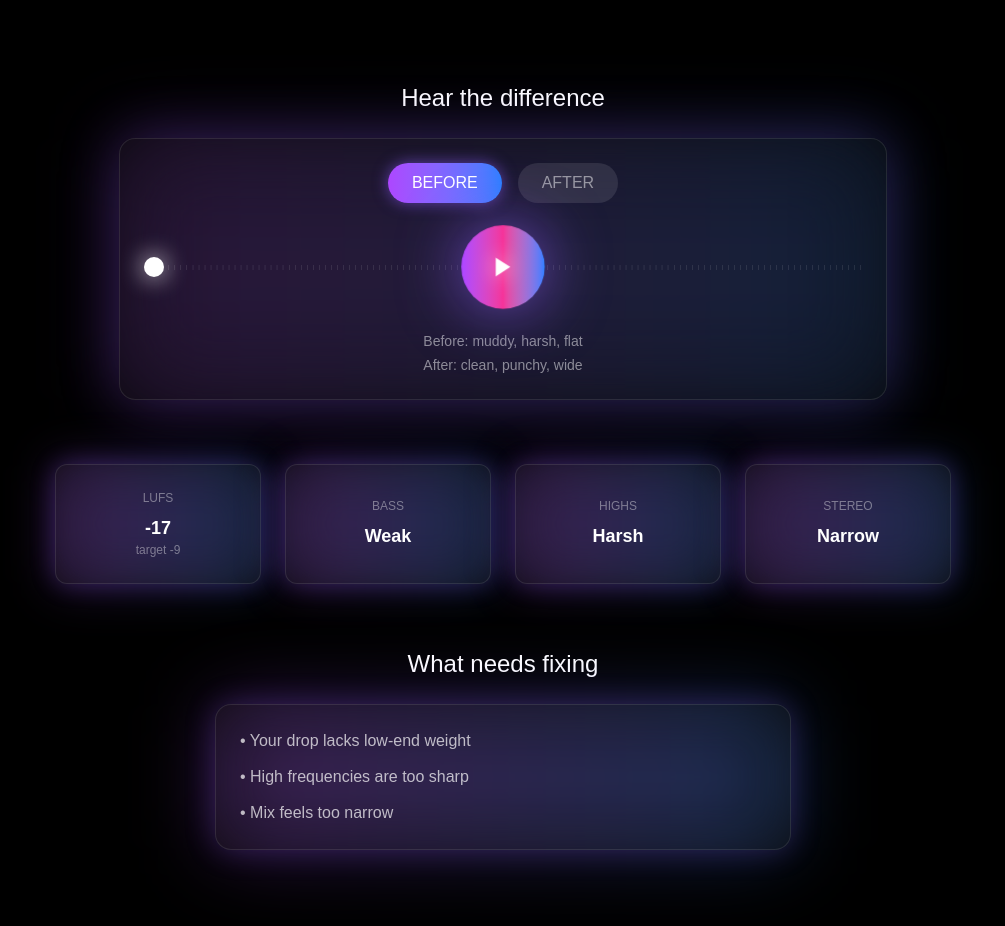
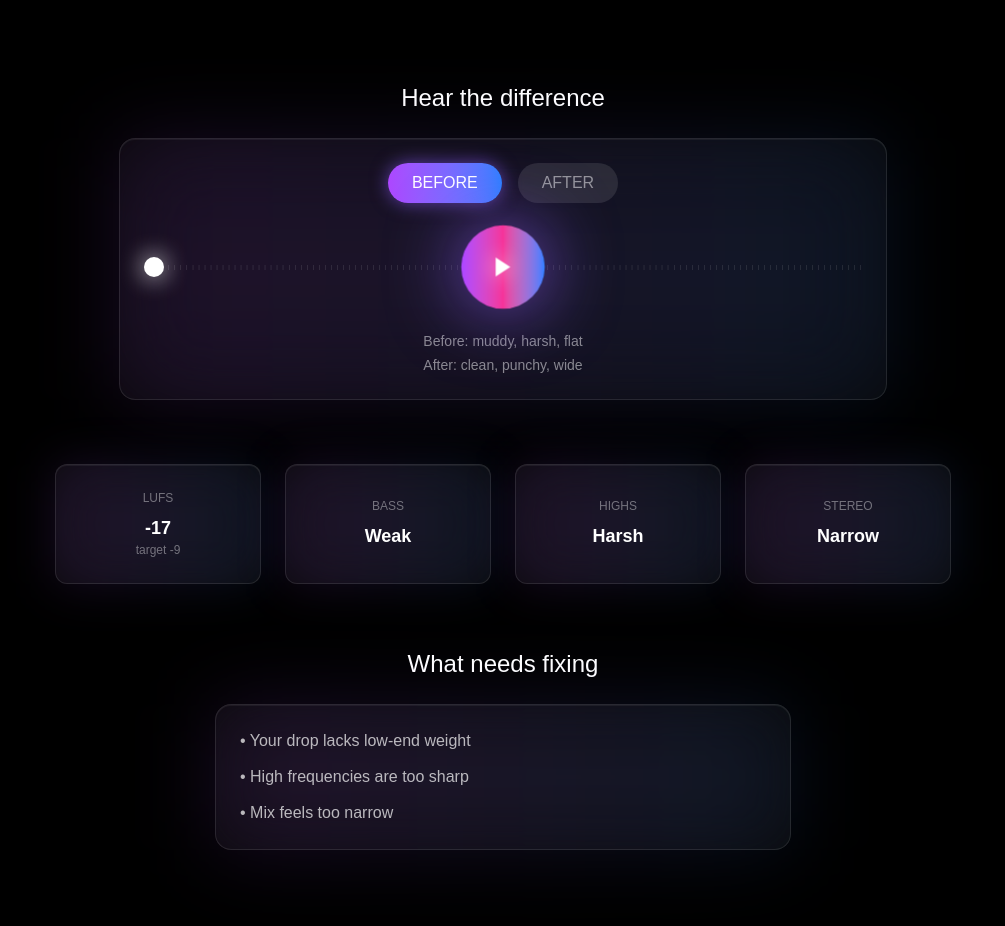
Before and after one commit to andyrozzofficial-byte/mastrify, a Next.js app: page /landing in a window 1280 px wide. Shown: the part 540-1466 px from the top of the page, without its empty margins (137-1142 px from the left). Built offline with nearby package versions, Linux system fonts and the light colour scheme; no server answers; the database is empty.

Commit message:
polish landing visual effects

```diff
--- a/app/analyze/page.tsx
+++ b/app/analyze/page.tsx
@@ -330,10 +330,10 @@ drop-shadow-[0_0_40px_rgba(139,92,246,0.6)]">
       className="relative cursor-pointer"
     >
       {/* glow */}
-      <div className="absolute inset-0 bg-gradient-to-r from-purple-500/20 to-blue-500/20 blur-xl rounded-xl" />
+      <div className="absolute inset-0 bg-gradient-to-r from-purple-500/12 to-blue-500/10 blur-xl rounded-xl" />
 
       {/* box */}
-      <div className="relative bg-white/5 border border-white/10 p-4 rounded-xl text-white/60 hover:border-purple-500 transition text-center">
+      <div className="relative bg-white/5 border border-white/10 p-4 rounded-xl text-white/60 hover:border-purple-500/70 transition text-center shadow-[inset_0_1px_0_rgba(255,255,255,0.06)]">
         {file ? file.name : "Drop your track here"}
       </div>
     </div>
@@ -372,7 +372,7 @@ drop-shadow-[0_0_40px_rgba(139,92,246,0.6)]">
         <motion.div
           initial={{ opacity: 0, y: 40 }}
           animate={{ opacity: 1, y: 0 }}
-          className="mt-10 w-full max-w-xl bg-gradient-to-br from-purple-900/40 to-blue-900/40 p-6 rounded-2xl backdrop-blur"
+          className="mt-10 w-full max-w-xl bg-gradient-to-br from-purple-900/35 to-blue-900/30 p-6 rounded-2xl backdrop-blur border border-white/10 shadow-[inset_0_1px_0_rgba(255,255,255,0.06)] shadow-[0_22px_70px_rgba(0,0,0,0.55)]"
         >
 
           {/* SCORE */}
--- a/app/flow/page.tsx
+++ b/app/flow/page.tsx
@@ -419,7 +419,7 @@ const handlePayment = () => {
           initial={{ opacity: 0, y: 10 }}
           animate={{ opacity: 1, y: 0 }}
           transition={{ duration: 0.35, ease: "easeOut" }}
-          className="border border-white/12 rounded-2xl p-12 bg-white/[0.06] backdrop-blur-xl overflow-visible shadow-[0_18px_60px_rgba(0,0,0,0.55)]"
+          className="border border-white/12 rounded-2xl p-12 bg-white/[0.06] backdrop-blur-xl overflow-visible shadow-[inset_0_1px_0_rgba(255,255,255,0.06)] shadow-[0_22px_70px_rgba(0,0,0,0.55)]"
           onDragOver={(e) => e.preventDefault()}
           onDrop={(e) => {
             e.preventDefault()
@@ -556,7 +556,7 @@ disabled:opacity-40 disabled:cursor-not-allowed"
             className="space-y-6"
           >
 
-            <div className="bg-white/[0.06] p-6 rounded-xl border border-white/10 shadow-[0_18px_70px_rgba(0,0,0,0.58)]">
+            <div className="bg-white/[0.06] p-6 rounded-xl border border-white/10 shadow-[inset_0_1px_0_rgba(255,255,255,0.06)] shadow-[0_22px_70px_rgba(0,0,0,0.58)]">
               <p className="text-3xl font-bold
 bg-gradient-to-r from-white via-purple-200 to-blue-200
 bg-clip-text text-transparent
@@ -569,7 +569,7 @@ drop-shadow-[0_0_14px_rgba(139,92,246,0.22)]">
 </p>
 
   {masteredUrl && (
-  <div className="mt-6 bg-black/50 backdrop-blur-xl border border-white/10 rounded-xl p-5 space-y-4 shadow-[0_18px_70px_rgba(0,0,0,0.62)]">
+  <div className="mt-6 bg-black/50 backdrop-blur-xl border border-white/10 rounded-xl p-5 space-y-4 shadow-[inset_0_1px_0_rgba(255,255,255,0.05)] shadow-[0_22px_78px_rgba(0,0,0,0.62)]">
 
     <div className="grid grid-cols-2 gap-3">
       <motion.button
--- a/app/landing/page.tsx
+++ b/app/landing/page.tsx
@@ -242,9 +242,9 @@ shadow-[0_16px_55px_rgba(0,0,0,0.55)] hover:shadow-[0_22px_75px_rgba(0,0,0,0.62)
 
         <div className="relative">
 
-          <div className="absolute inset-0 bg-gradient-to-r from-purple-500/20 to-blue-500/20 blur-2xl rounded-2xl" />
+          <div className="absolute inset-0 bg-gradient-to-r from-purple-500/14 to-blue-500/12 blur-2xl rounded-2xl" />
 
-          <div className="relative bg-white/[0.03] border border-white/10 rounded-2xl p-6 backdrop-blur-2xl shadow-[0_0_60px_rgba(139,92,246,0.25)]">
+          <div className="relative bg-white/[0.03] border border-white/10 rounded-2xl p-6 backdrop-blur-2xl shadow-[inset_0_1px_0_rgba(255,255,255,0.06)] shadow-[0_22px_70px_rgba(0,0,0,0.55)]">
 
             {/* TOGGLE */}
             <div className="flex justify-center gap-4 mb-6">
@@ -254,7 +254,7 @@ shadow-[0_16px_55px_rgba(0,0,0,0.55)] hover:shadow-[0_22px_75px_rgba(0,0,0,0.62)
                   onClick={() => setMode(m as any)}
                   className={`px-6 py-2 rounded-full transition ${
                     mode === m
-                      ? "bg-gradient-to-r from-purple-500 to-blue-500 shadow-[0_0_15px_rgba(139,92,246,0.6)]"
+                      ? "bg-gradient-to-r from-purple-500 to-blue-500 shadow-[0_0_18px_rgba(139,92,246,0.62)]"
                       : "bg-white/10 text-white/50"
                   }`}
                 >
@@ -278,7 +278,7 @@ shadow-[0_16px_55px_rgba(0,0,0,0.55)] hover:shadow-[0_22px_75px_rgba(0,0,0,0.62)
                 </div>
 
                 <div
-                  className="absolute left-0 h-[2px] bg-gradient-to-r from-purple-400 to-blue-400 shadow-[0_0_20px_rgba(139,92,246,0.8)]"
+                  className="absolute left-0 h-[2px] bg-gradient-to-r from-purple-400 to-blue-400 shadow-[0_0_12px_rgba(139,92,246,0.45)]"
                   style={{ width: `${progress}%` }}
                 />
 
@@ -309,7 +309,7 @@ border border-white/50"
   bg-gradient-to-r from-purple-500 via-pink-500 to-blue-500
   flex items-center justify-center
   hover:scale-110 active:scale-95 transition
-  shadow-[0_0_60px_rgba(139,92,246,0.7)]"
+  shadow-[0_0_70px_rgba(139,92,246,0.78)]"
 >
   {playing ? (
   <div className="flex gap-[3px]">
@@ -351,9 +351,9 @@ border border-white/50"
   ].map((item, i) => (
     <div key={i} className="relative">
 
-      <div className="absolute inset-0 bg-gradient-to-r from-purple-500/30 to-blue-500/30 blur-xl rounded-xl" />
+      <div className="absolute inset-0 bg-gradient-to-r from-purple-500/14 to-blue-500/12 blur-xl rounded-xl" />
 
-      <div className="relative h-[120px] flex flex-col justify-center bg-white/[0.04] border border-white/10 rounded-xl p-5 text-center backdrop-blur-xl hover:scale-[1.05] transition shadow-[0_0_25px_rgba(139,92,246,0.25)]">
+      <div className="relative h-[120px] flex flex-col justify-center bg-white/[0.04] border border-white/10 rounded-xl p-5 text-center backdrop-blur-xl hover:scale-[1.05] transition shadow-[inset_0_1px_0_rgba(255,255,255,0.06)] shadow-[0_18px_50px_rgba(0,0,0,0.52)]">
         <p className="text-xs text-white/40">{item[0]}</p>
         <p className="text-lg font-semibold mt-2">{item[1]}</p>
         {item[2] && <p className="text-xs text-white/40">{item[2]}</p>}
@@ -373,9 +373,9 @@ border border-white/50"
 
   <div className="relative">
 
-    <div className="absolute inset-0 bg-gradient-to-r from-purple-500/30 to-blue-500/30 blur-2xl rounded-2xl" />
+    <div className="absolute inset-0 bg-gradient-to-r from-purple-500/14 to-blue-500/12 blur-2xl rounded-2xl" />
 
-    <div className="relative bg-white/[0.04] border border-white/10 rounded-2xl p-6 backdrop-blur-xl shadow-[0_0_30px_rgba(139,92,246,0.25)]">
+    <div className="relative bg-white/[0.04] border border-white/10 rounded-2xl p-6 backdrop-blur-xl shadow-[inset_0_1px_0_rgba(255,255,255,0.06)] shadow-[0_20px_65px_rgba(0,0,0,0.55)]">
 
       <ul className="space-y-3 text-white/70">
         <li>• Your drop lacks low-end weight</li>
```
